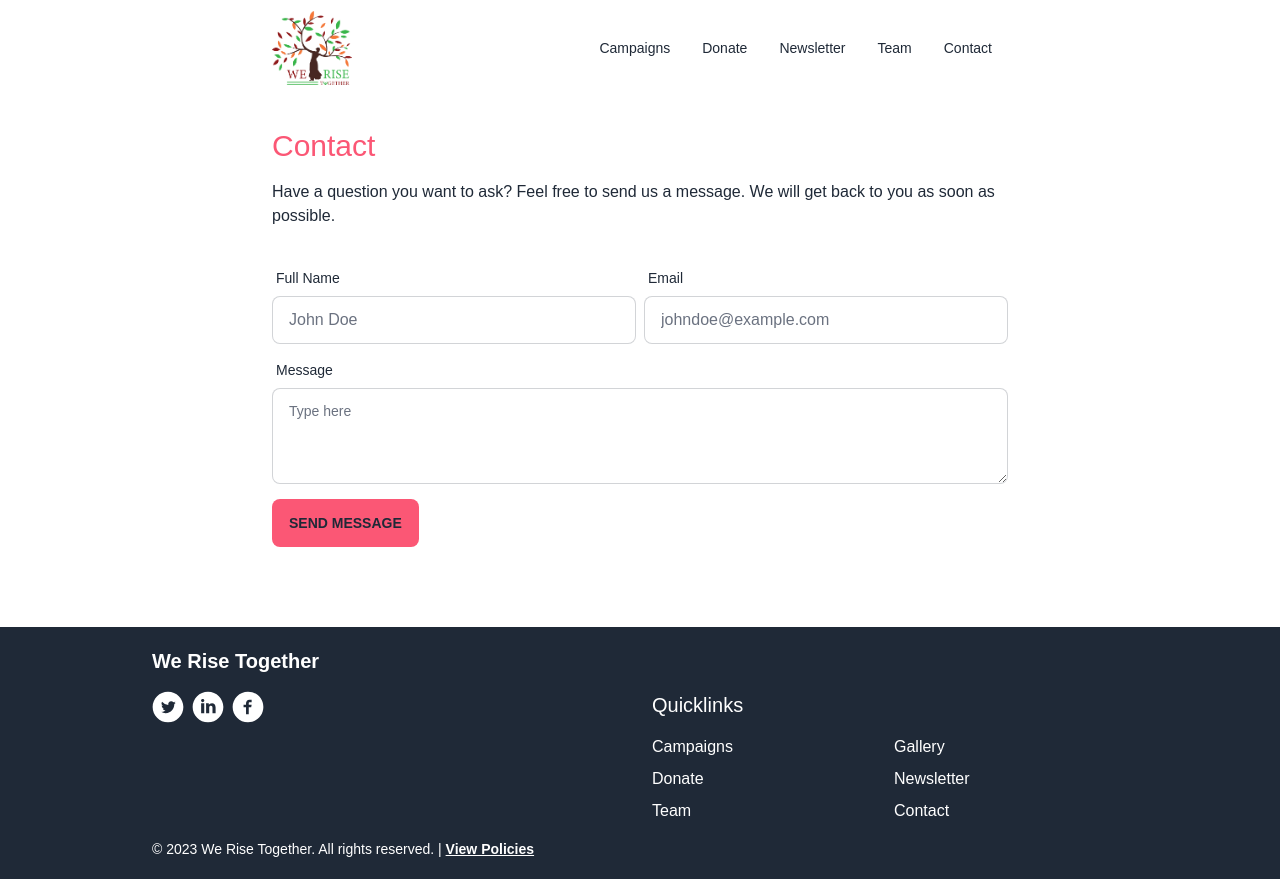
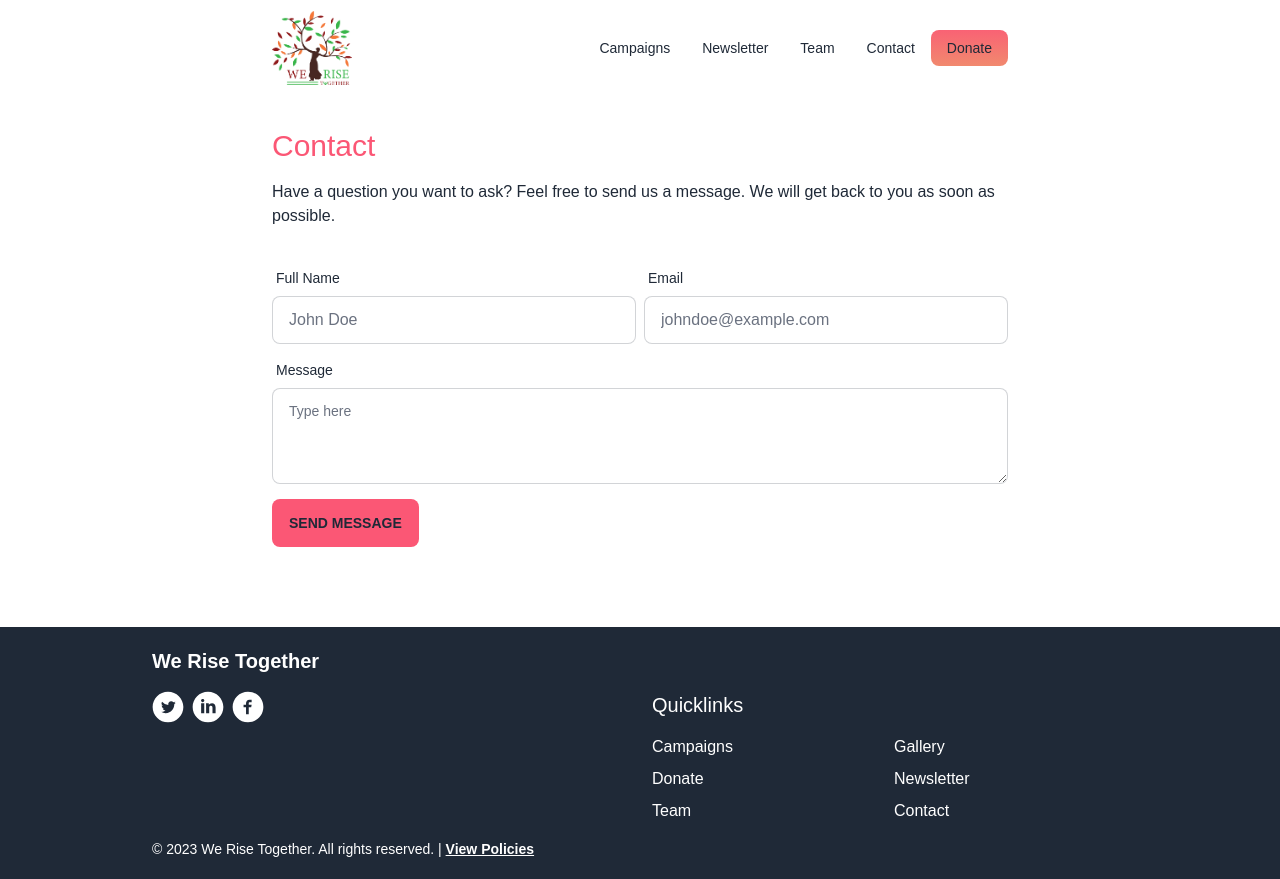
Before and after one commit to werisetogether/website, a Next.js app: page /contact in a window 1280 px wide. Built offline with nearby package versions, Linux system fonts and the light colour scheme.

Commit message:
Update donate button

```diff
--- a/components/Navbar/Navbar.jsx
+++ b/components/Navbar/Navbar.jsx
@@ -6,7 +6,6 @@ import Logo from "../../public/logo.png";
 const Navbar = () => {
 	const menuItems = [
 		{ label: "Campaigns", link: "/campaigns" },
-		{ label: "Donate", link: "https://pages.razorpay.com/pl_NZdcuEQUxV3q8e/view" },
 		{ label: "Newsletter", link: "https://www.linkedin.com/build-relation/newsletter-follow?entityUrn=7112451500328521728" },
 		{ label: "Team", link: "/team" },
 		{ label: "Contact", link: "/contact" },
@@ -19,12 +18,19 @@ const Navbar = () => {
 				</Link>
 			</div>
 			<nav className="hidden md:flex md:flex-none">
-				<ul className="p-0 menu menu-horizontal ">
+				<ul className="p-0 menu menu-horizontal">
 					{Object.entries(menuItems).map(([index, item]) => (
 						<li key={index} className="">
 							<Link href={item.link}>{item.label}</Link>
 						</li>
 					))}
+					<li>
+						<Link
+							href={"https://pages.razorpay.com/pl_NZdcuEQUxV3q8e/view"}
+							className="bg-gradient-to-b from-[#f96274] to-[#f1896e]">
+							Donate
+						</Link>
+					</li>
 				</ul>
 			</nav>
 			<div className="z-50 flex-none md:hidden">
@@ -40,6 +46,13 @@ const Navbar = () => {
 								<Link href={item.link}>{item.label}</Link>
 							</li>
 						))}
+						<li>
+							<Link
+								href={"https://pages.razorpay.com/pl_NZdcuEQUxV3q8e/view"}
+								className="bg-gradient-to-r from-[#f96274] to-[#f1896e] inline-block text-transparent bg-clip-text">
+								Donate
+							</Link>
+						</li>
 					</ul>
 				</div>
 			</div>
--- a/pages/index.jsx
+++ b/pages/index.jsx
@@ -117,7 +117,7 @@ export default function Home({ homepage }) {
 						<h1 className="text-4xl font-bold">We Rise Together</h1>
 						<p className="py-6 leading-7">We scale evidence-based programs towards pressing environment and social issues</p>
 						<Link
-							href="/donate"
+							href="https://pages.razorpay.com/pl_NZdcuEQUxV3q8e/view"
 							className="btn rounded-full w-fit border-transparent bg-gradient-to-b from-[#f96274] to-[#f1896e]">
 							Donate Now
 						</Link>
```
